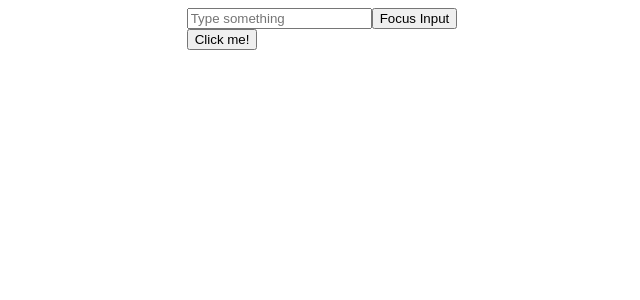
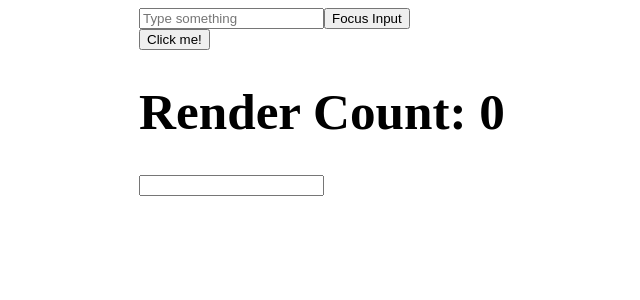
Before and after one commit to rohitware/react-skill-builder, a React (Vite) app: page / in a window 1280 px wide. Shown: the top 300 px of the page, without its empty margins (318-958 px from the left). Built offline with nearby package versions, Linux system fonts and the light colour scheme.

Commit message:
useRef Counter

```diff
--- a/src/App.jsx
+++ b/src/App.jsx
@@ -11,6 +11,7 @@
 import Interval from "./UseEffect/Interval";
 import Autofucus from "./UseRef/Focus";
 import ClickCounter from "./UseRef/ClickCounter";
+import CountUseRef from "./UseRef/CountUseRef";
 
 function App() {
   return (
@@ -28,6 +29,7 @@
         <Interval /> */}
         <Autofucus /> <br />
         <ClickCounter />
+        <CountUseRef />
       </div>
     </>
   );
--- /dev/null
+++ b/src/UseRef/CountUseRef.jsx
@@ -0,0 +1,24 @@
+import React, { useEffect, useRef, useState } from "react";
+
+function CountUseRef() {
+  const [inputValue, setInputValue] = useState("");
+  const count = useRef(0);
+
+  useEffect(() => {
+    count.current = count.current + 1;
+  });
+
+  return (
+    <>
+      <h1>Render Count: {count.current}</h1>
+
+      <input
+        type="text"
+        value={inputValue}
+        onChange={(e) => setInputValue(e.target.value)}
+      />
+    </>
+  );
+}
+
+export default CountUseRef;
```
